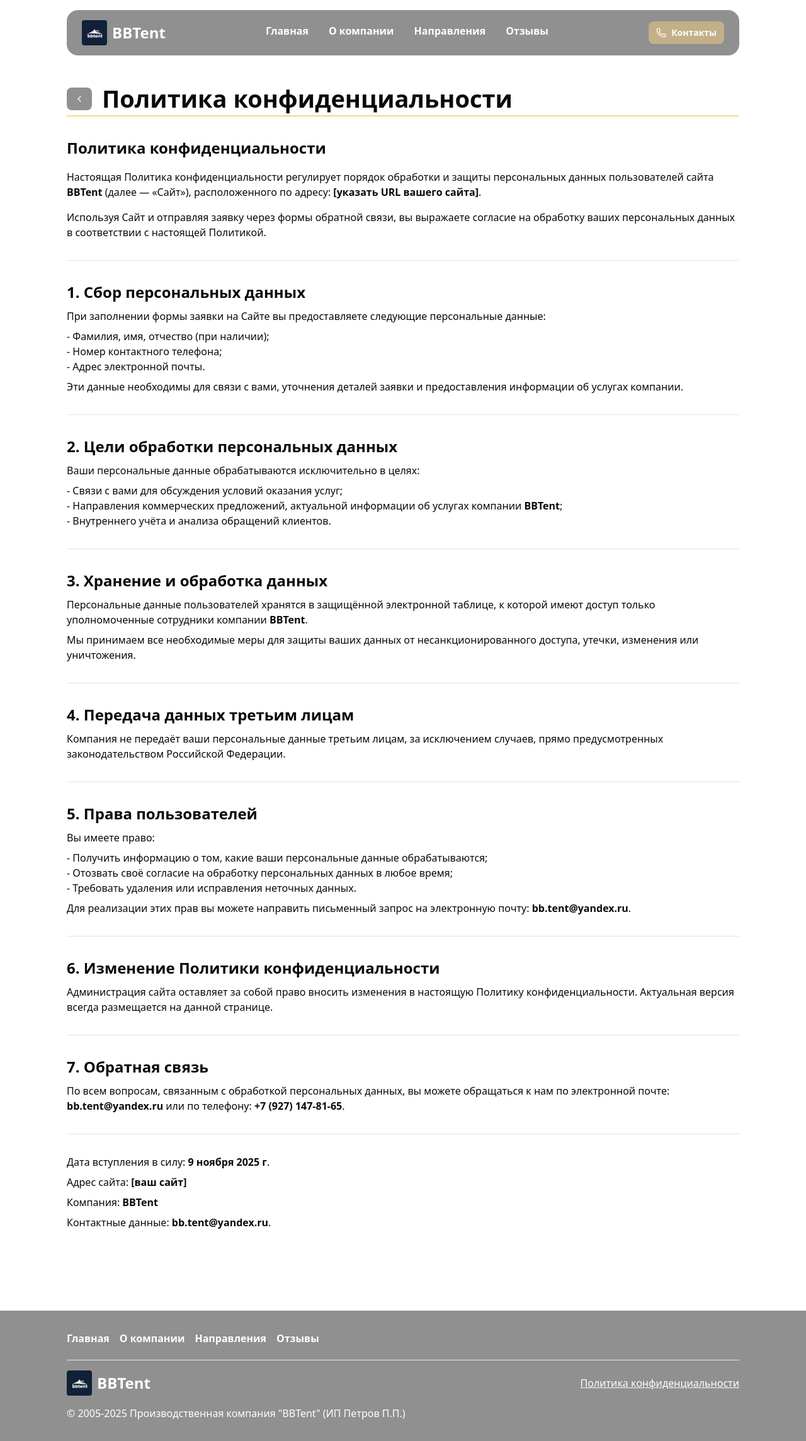
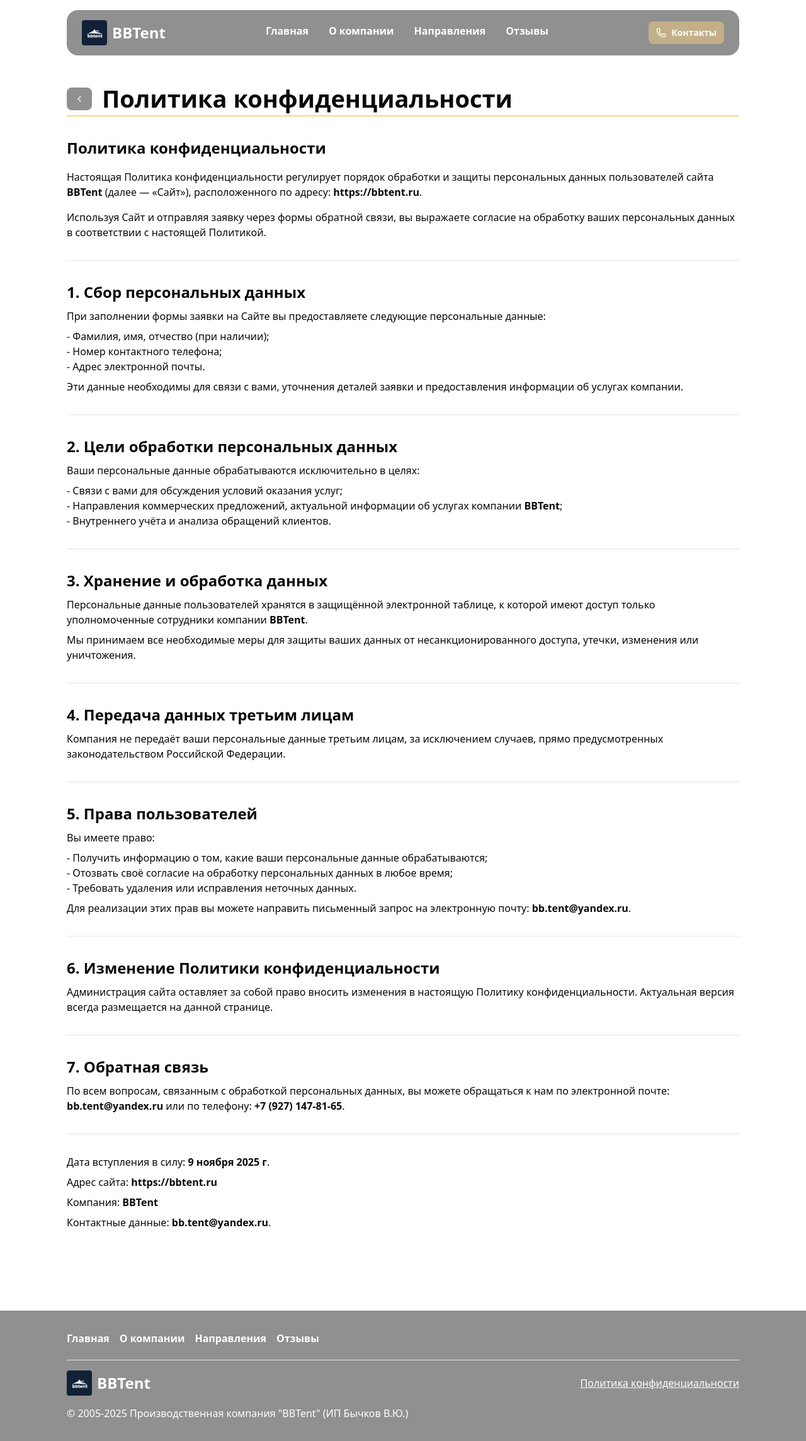
Before and after one commit to LedeuxOff/bbtent, a React (Vite) app: page /privacy-policy in a window 1280 px wide. Shown: the whole page at 63% size. Built offline with nearby package versions, Linux system fonts and the light colour scheme.

Commit message:
fix: IP + url

```diff
--- a/src/entities/enroll/model/index.ts
+++ b/src/entities/enroll/model/index.ts
@@ -72,7 +72,7 @@ export const useEnrollModel = ({
     };
 
     const url =
-      "https://script.google.com/macros/s/AKfycbxewIHaPjg0s4iCvZBpMNOL2ilHGYr5FqMjMLSYr5GoA3P7yD3MfSj3KiNTM6nq48gQyA/exec";
+      "https://script.google.com/macros/s/AKfycbx4X3t0XzWq5xT6GnLDAMS7hPi_Km2z-FDnq6AZLQeJcfCqsIg8vgrZRfTky7fsSV1a3Q/exec";
 
     fetch(url, {
       method: "POST",
--- a/src/layout/footer/index.tsx
+++ b/src/layout/footer/index.tsx
@@ -42,7 +42,7 @@ export const AppFooter = () => {
           </div>
 
           <span className="text-white">
-            © 2005-2025 Производственная компания "BBTent" (ИП Петров П.П.)
+            © 2005-2025 Производственная компания "BBTent" (ИП Бычков В.Ю.)
           </span>
         </div>
       </AppContainer>
--- a/src/pages/privacy-policy/index.tsx
+++ b/src/pages/privacy-policy/index.tsx
@@ -38,7 +38,7 @@ export const PrivacyPolicyPage = () => {
                 Настоящая Политика конфиденциальности регулирует порядок
                 обработки и защиты персональных данных пользователей сайта{" "}
                 <b>BBTent</b> (далее — «Сайт»), расположенного по адресу:{" "}
-                <b>[указать URL вашего сайта]</b>.
+                <b>https://bbtent.ru</b>.
               </p>
 
               <p>
@@ -187,7 +187,7 @@ export const PrivacyPolicyPage = () => {
                 Дата вступления в силу: <b>9 ноября 2025 г</b>.
               </p>
               <p>
-                Адрес сайта: <b>[ваш сайт]</b>
+                Адрес сайта: <b>https://bbtent.ru</b>
               </p>
               <p>
                 Компания: <b>BBTent</b>
```
